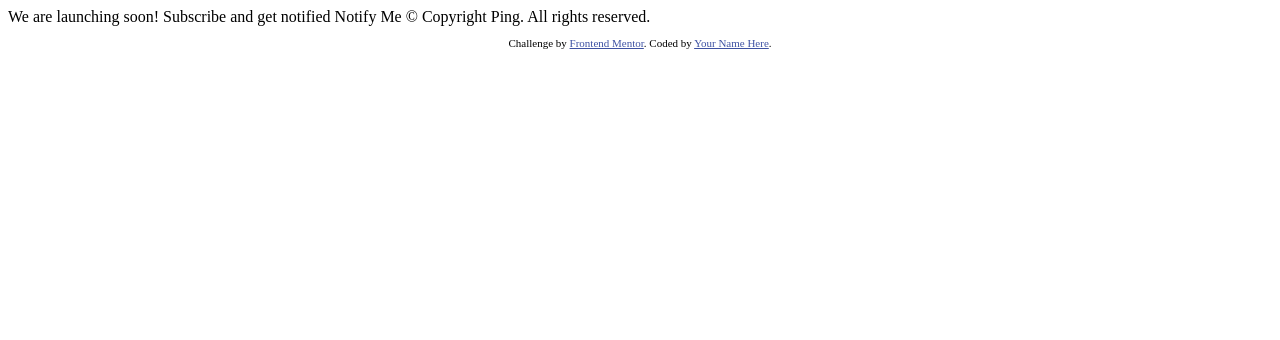
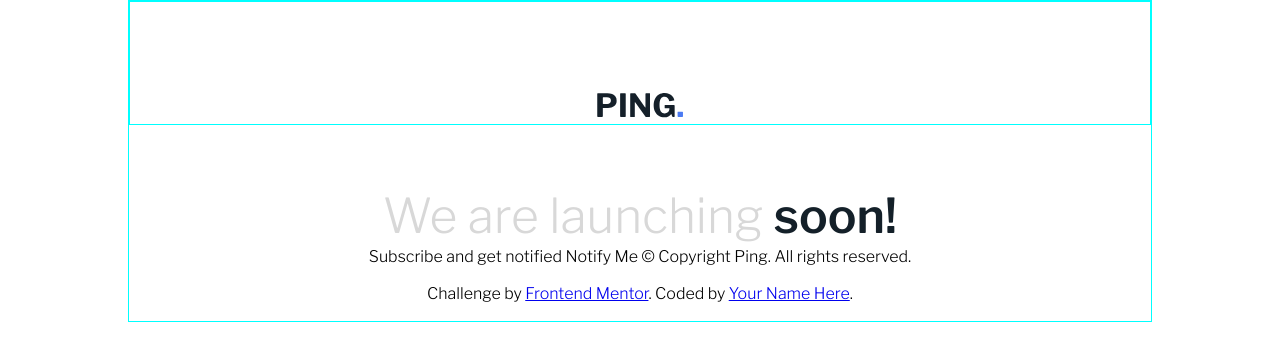
Before and after one commit to darrylrachel/ping-coming-soon, a plain HTML site: page index.html in a window 1280 px wide. Drawn offline with nearby package versions, Linux system fonts and the light colour scheme.

Commit message:
Styled header & title

```diff
--- a/index.html
+++ b/index.html
@@ -7,16 +7,19 @@
   <link rel="icon" type="image/png" sizes="32x32" href="./images/favicon-32x32.png">
 
   <title>Frontend Mentor | Ping coming soon page</title>
-
-  <!-- Feel free to remove these styles or customise in your own stylesheet 👍 -->
-  <style>
-    .attribution { font-size: 11px; text-align: center; }
-    .attribution a { color: hsl(228, 45%, 44%); }
-  </style>
+  <link rel="preconnect" href="https://fonts.googleapis.com">
+  <link rel="preconnect" href="https://fonts.gstatic.com" crossorigin>
+  <link href="https://fonts.googleapis.com/css2?family=Libre+Franklin:wght@300;600;700&display=swap" rel="stylesheet">
+  <link rel="stylesheet" href="stylesheets/styles.css">
 </head>
 <body>
-
-  We are launching soon!
+  <div class="container">
+    <div class="header">
+      <img src="/images/logo.svg" alt="" class=""logo>
+    </div>
+    <div class="launch">
+      <h1>We are launching <span>soon!</span></h1>
+    </div>
 
     Subscribe and get notified
 
@@ -30,5 +33,7 @@
         Coded by <a href="#">Your Name Here</a>.
       </p>
     </footer>
+  </div>
+
 </body>
 </html>
--- /dev/null
+++ b/stylesheets/styles.css
@@ -0,0 +1,49 @@
+@import url('https://fonts.googleapis.com/css2?family=Libre+Franklin:wght@300;600;700&display=swap');
+
+html {
+  font-family: 'Libre Franklin', sans-serif;
+  font-size: 100%;
+  box-sizing: border-box;
+  line-height: 1.3;
+}
+*, *::before, *::after {
+  box-sizing: inherit;
+}
+body {
+  margin: 0;
+  padding: 0;
+}
+
+.container {
+  border: 1px solid aqua;
+  margin: 0 auto;
+  width: 80%;
+  text-align: center;
+}
+.header {
+  border: 1px solid aqua;
+  padding: 90px 0 0 0;
+}
+.logo {
+  width: 90px;
+  height: 39px;
+}
+.launch h1 {
+  color: #D8D8D8;
+  font-size: 48px;
+  font-weight: 300;
+  margin: 0;
+  padding: 60px 0 0 0;
+}
+.launch h1 span {
+  color: #142029;
+  font-weight: 600;
+}
+
+/* @media (min-width: 375px) {
+
+}
+
+@media (min-width: 1440px) {
+
+} */
```
Lines whose indentation alone changed are shown as unchanged.
